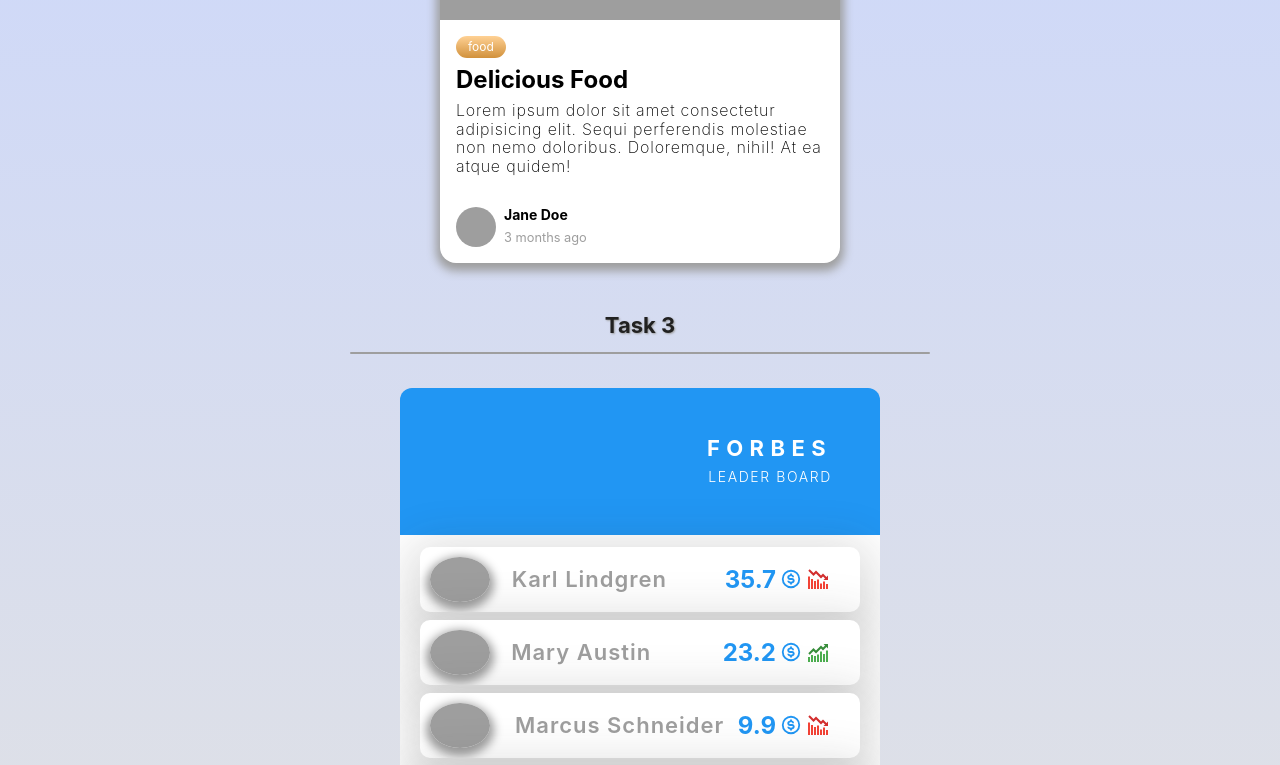
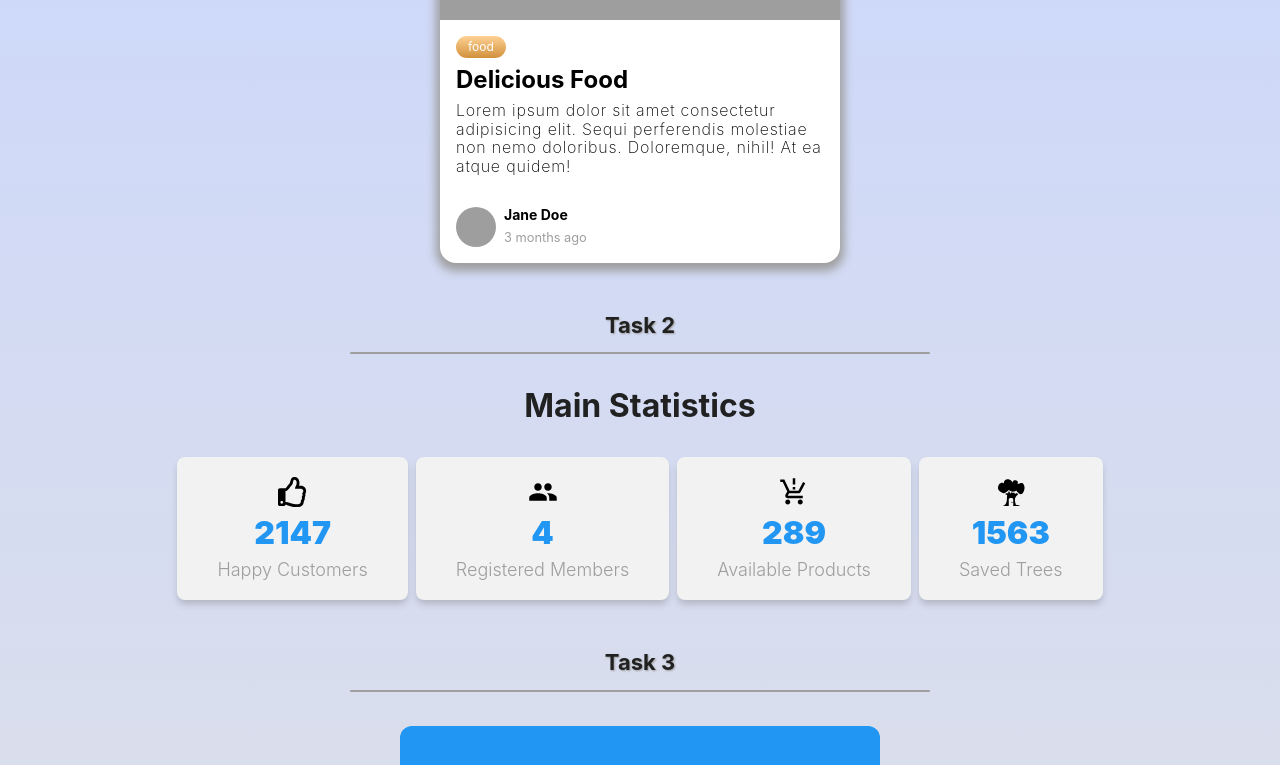
Before and after one commit to josserden/react-blended, a React (Create React App) app in the folder source-code/: page / in a window 1280 px wide. Shown: the part 402-1167 px from the top of the page. Built offline with nearby package versions, Linux system fonts and the light colour scheme; grey boxes are pictures that could not be loaded.

Commit message:
finish lesson

```diff
--- a/source-code/src/components/App/App.jsx
+++ b/source-code/src/components/App/App.jsx
@@ -1,6 +1,15 @@
-import { BlogCard, Container, Section, Heading, ForbesList } from 'components';
+import {
+  BlogCard,
+  Container,
+  Section,
+  Heading,
+  Statistics,
+  ForbesList,
+} from 'components';
+
 import article from 'data/article';
 import forbes from 'data/forbes';
+import data from 'data/data';
 
 export const App = () => {
   return (
@@ -20,6 +29,11 @@
         />
 
         <Heading marginTop="50px" marginBottom="50px" textAlign="center">
+          Task 2
+        </Heading>
+        <Statistics title="Main Statistics" stats={data} />
+
+        <Heading marginTop="50px" marginBottom="50px" textAlign="center">
           Task 3
         </Heading>
         <ForbesList list={forbes} />
--- /dev/null
+++ b/source-code/src/components/StatisticItem/StatisticItem.jsx
@@ -0,0 +1,21 @@
+import PropTypes from 'prop-types';
+import { IconContext } from 'react-icons';
+
+import {
+  StatisticBox,
+  StatisticText,
+  StatisticCounter,
+} from './StatisticItem.styled';
+
+export const StatisticItem = ({ icon, title, total }) => {
+  return (
+    <StatisticBox>
+      <IconContext.Provider value={{ size: 30 }}>{icon}</IconContext.Provider>
+
+      <StatisticCounter>{total}</StatisticCounter>
+      <StatisticText>{title}</StatisticText>
+    </StatisticBox>
+  );
+};
+
+StatisticBox.propTypes = {};
--- /dev/null
+++ b/source-code/src/components/StatisticItem/StatisticItem.styled.jsx
@@ -0,0 +1,31 @@
+import styled from '@emotion/styled';
+
+export const StatisticBox = styled.li`
+  display: flex;
+  flex-direction: column;
+  align-items: center;
+  gap: ${props => props.theme.spacing(2)};
+
+  background: ${props => props.theme.colors.light};
+  border-radius: ${props => props.theme.spacing(2)};
+  box-shadow: ${props => props.theme.shadows.small};
+
+  padding-top: ${props => props.theme.spacing(5)};
+  padding-right: ${props => props.theme.spacing(10)};
+  padding-bottom: ${props => props.theme.spacing(5)};
+  padding-left: ${props => props.theme.spacing(10)};
+`;
+
+export const StatisticText = styled.p`
+  margin-bottom: 0;
+
+  color: ${props => props.theme.colors.gray};
+  font-size: ${props => props.theme.fontSizes.medium};
+  font-weight: 300;
+`;
+
+export const StatisticCounter = styled.span`
+  font-size: ${props => props.theme.spacing(8)};
+  font-weight: 900;
+  color: ${props => props.theme.colors.accent};
+`;
--- /dev/null
+++ b/source-code/src/components/Statistics/Statistics.jsx
@@ -0,0 +1,36 @@
+import PropTypes from 'prop-types';
+
+import { StatisticItem } from 'components';
+import { StatisticsList, StatisticTitle } from './Statistics.styled';
+import { FaRegThumbsUp } from 'react-icons/fa';
+import { MdPeople, MdOutlineProductionQuantityLimits } from 'react-icons/md';
+import { GiTreeDoor } from 'react-icons/gi';
+
+const icons = [
+  <FaRegThumbsUp />,
+  <MdPeople />,
+  <MdOutlineProductionQuantityLimits />,
+  <GiTreeDoor />,
+];
+
+export const Statistics = ({ title, stats }) => {
+  return (
+    <>
+      {title && <StatisticTitle>{title}</StatisticTitle>}
+
+      <StatisticsList>
+        {stats &&
+          stats.map(({ id, icon, total, title }, index) => (
+            <StatisticItem
+              key={id}
+              icon={icons[index]}
+              title={title}
+              total={total}
+            />
+          ))}
+      </StatisticsList>
+    </>
+  );
+};
+
+Statistics.propTypes = {};
--- /dev/null
+++ b/source-code/src/components/Statistics/Statistics.styled.jsx
@@ -0,0 +1,17 @@
+import styled from '@emotion/styled';
+
+export const StatisticTitle = styled.h3`
+  font-size: ${props => props.theme.spacing(8)};
+  font-weight: 700;
+  color: ${props => props.theme.colors.dark};
+
+  text-align: center;
+`;
+
+export const StatisticsList = styled.ul`
+  display: flex;
+  align-items: center;
+  justify-content: center;
+
+  gap: ${props => props.theme.spacing(2)};
+`;
--- a/source-code/src/components/index.js
+++ b/source-code/src/components/index.js
@@ -1,7 +1,9 @@
 export * from 'components/App/App';
-export * from 'components/BlogCard/BlogCard';
 export * from 'components/Section/Section.styled.jsx';
 export * from 'components/Container/Container.styled.jsx';
 export * from 'components/Heading/Heading.styled.jsx';
+export * from 'components/BlogCard/BlogCard';
 export * from 'components/ForbesList/ForbesList.jsx';
 export * from 'components/ForbesListItem/ForbesListItem.jsx';
+export * from 'components/Statistics/Statistics.jsx';
+export * from 'components/StatisticItem/StatisticItem.jsx';
--- /dev/null
+++ b/source-code/src/data/data.json
@@ -0,0 +1,22 @@
+[
+  {
+    "id": "1",
+    "title": "Happy Customers",
+    "total": 2147
+  },
+  {
+    "id": "2",
+    "title": "Registered Members",
+    "total": 4
+  },
+  {
+    "id": "3",
+    "title": "Available Products",
+    "total": 289
+  },
+  {
+    "id": "4",
+    "title": "Saved Trees",
+    "total": 1563
+  }
+]
```
Also changed, not shown: 1 other file (tests, documents, lock files or other folders).
